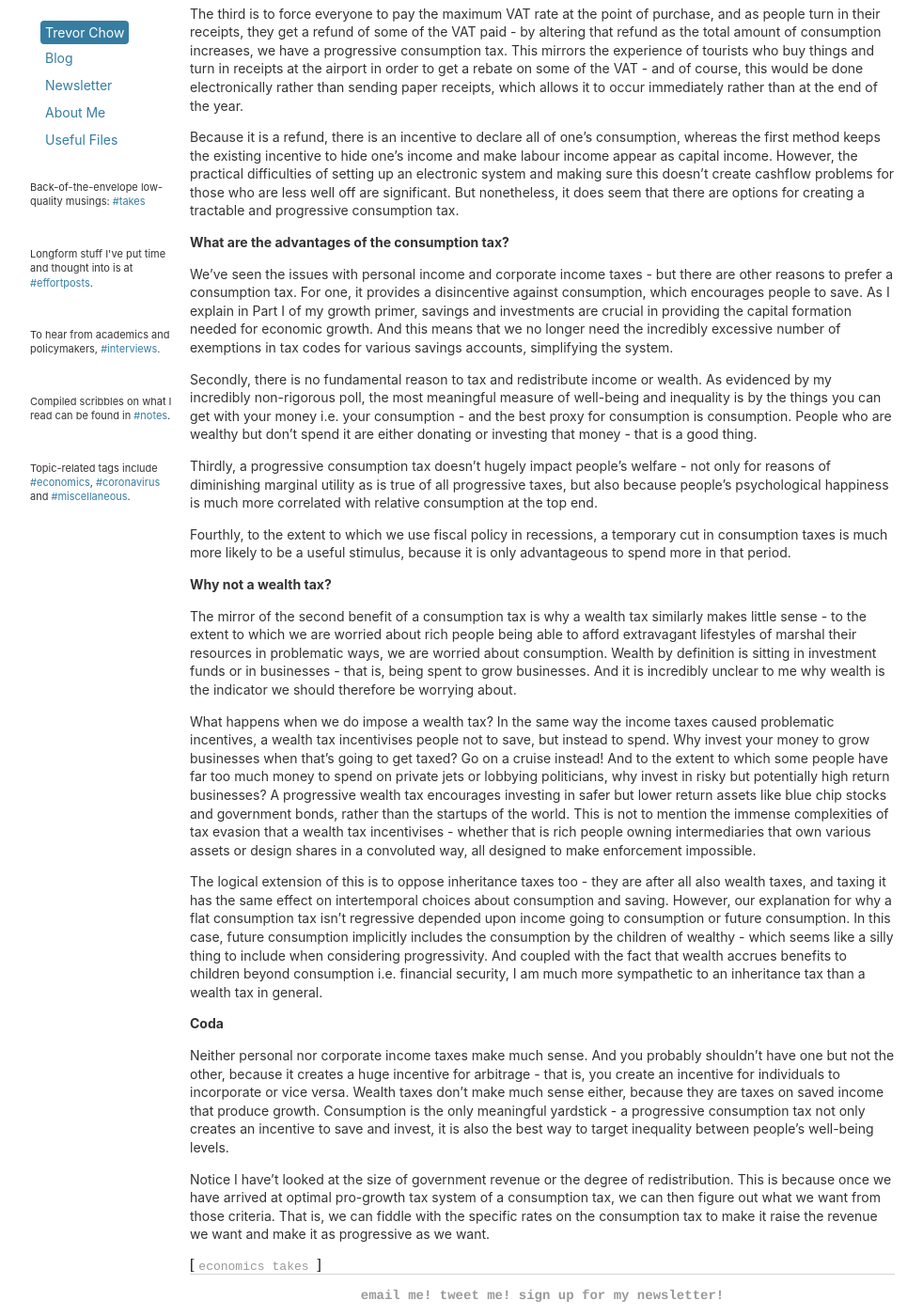
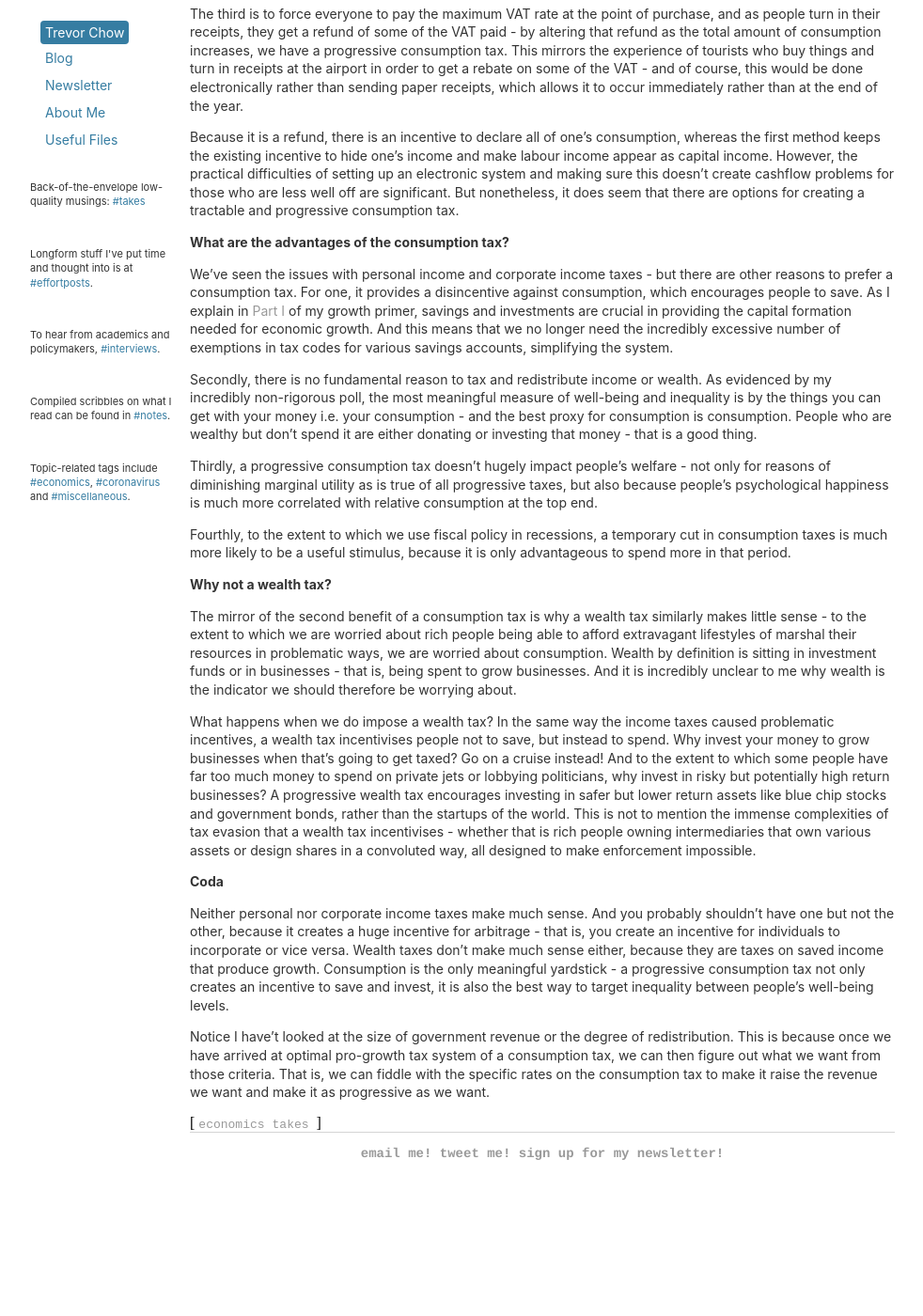
Before and after one commit to tmychow/tmychow.github.io, a Jekyll site: the page built from _posts/2020-07-29-all-that-glitters-is-not-gold.md, in a window 1280 px wide and 1400 px high, scrolled down 1734 px. Shown: the whole window at 94% size, without its empty margins (28-1010 px from the left). Built offline with Jekyll 4.4.1, drawn with Linux system fonts in a browser that asks for light colours; after the commit the page ends 2983 px from its top, so only the background shows below that; some of the changed text lies outside the part shown.

Commit message:
Update and rename 2020-07-29-all-that-glitters-is-consumption.md to 2020-07-29-all-that-glitters-is-not-gold.md

```diff
--- a/_posts/2020-07-29-all-that-glitters-is-consumption.md
+++ b/_posts/2020-07-29-all-that-glitters-is-not-gold.md
@@ -1,6 +1,6 @@
 ---
 layout: post
-title: "All that Glitters is Consumption: Some Thoughts on Taxes"
+title: "All that Glitters is Not Gold: It's Consumption"
 date: 2020-07-29
 tags: economics takes
 ---
@@ -52,7 +52,7 @@
 
 **What are the advantages of the consumption tax?**
 
-We've seen the issues with personal income and corporate income taxes - but there are other reasons to prefer a consumption tax. For one, it provides a disincentive against consumption, which encourages people to save. As I explain in Part I of my growth primer, savings and investments are crucial in providing the capital formation needed for economic growth. And this means that we no longer need the incredibly excessive number of exemptions in tax codes for various savings accounts, simplifying the system.
+We've seen the issues with personal income and corporate income taxes - but there are other reasons to prefer a consumption tax. For one, it provides a disincentive against consumption, which encourages people to save. As I explain in [Part I]({% post_url 2020-07-10-a-primer-on-economic-growth-part-I %}) of my growth primer, savings and investments are crucial in providing the capital formation needed for economic growth. And this means that we no longer need the incredibly excessive number of exemptions in tax codes for various savings accounts, simplifying the system.
 
 Secondly, there is no fundamental reason to tax and redistribute income or wealth. As evidenced by my incredibly non-rigorous poll, the most meaningful measure of well-being and inequality is by the things you can get with your money i.e. your consumption - and the best proxy for consumption is consumption. People who are wealthy but don't spend it are either donating or investing that money - that is a good thing.
 
@@ -66,8 +66,6 @@
 
 What happens when we do impose a wealth tax? In the same way the income taxes caused problematic incentives, a wealth tax incentivises people not to save, but instead to spend. Why invest your money to grow businesses when that's going to get taxed? Go on a cruise instead! And to the extent to which some people have far too much money to spend on private jets or lobbying politicians, why invest in risky but potentially high return businesses? A progressive wealth tax encourages investing in safer but lower return assets like blue chip stocks and government bonds, rather than the startups of the world. This is not to mention the immense complexities of tax evasion that a wealth tax incentivises - whether that is rich people owning intermediaries that own various assets or design shares in a convoluted way, all designed to make enforcement impossible.
 
-The logical extension of this is to oppose inheritance taxes too - they are after all also wealth taxes, and taxing it has the same effect on intertemporal choices about consumption and saving. However, our explanation for why a flat consumption tax isn't regressive depended upon income going to consumption or future consumption. In this case, future consumption implicitly includes the consumption by the children of wealthy - which seems like a silly thing to include when considering progressivity. And coupled with the fact that wealth accrues benefits to children beyond consumption i.e. financial security, I am much more sympathetic to an inheritance tax than a wealth tax in general.
-
 **Coda**
 
 Neither personal nor corporate income taxes make much sense. And you probably shouldn't have one but not the other, because it creates a huge incentive for arbitrage - that is, you create an incentive for individuals to incorporate or vice versa. Wealth taxes don't make much sense either, because they are taxes on saved income that produce growth. Consumption is the only meaningful yardstick - a progressive consumption tax not only creates an incentive to save and invest, it is also the best way to target inequality between people's well-being levels.
```
